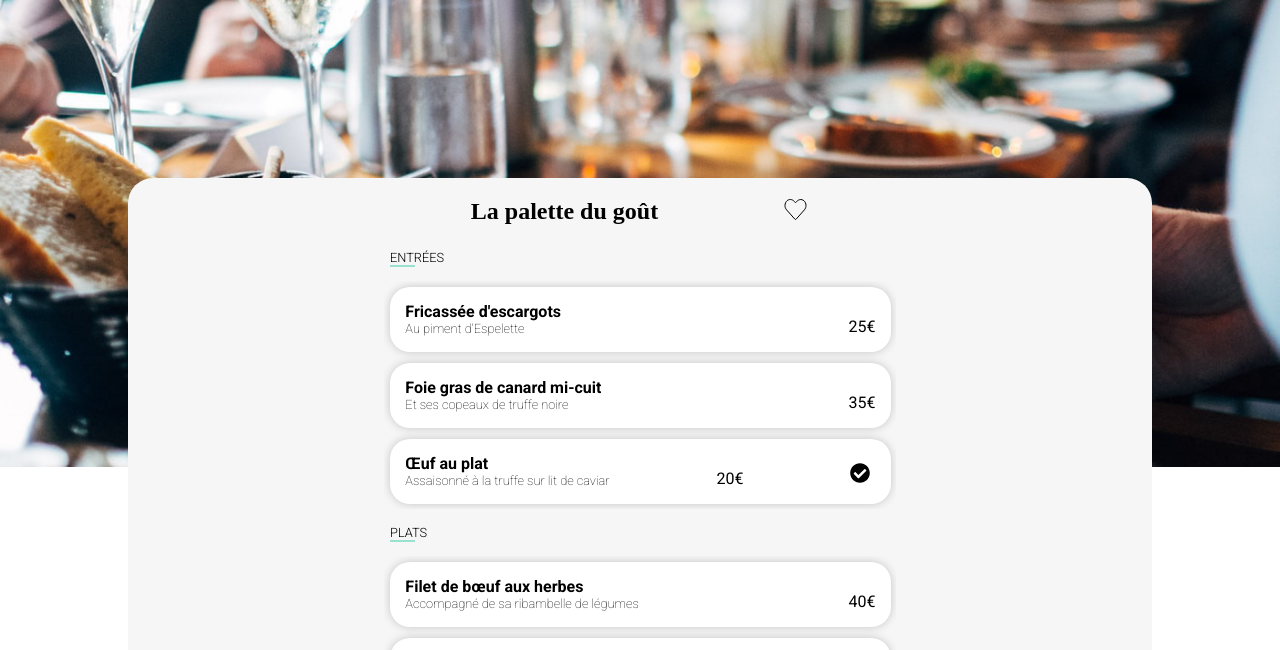
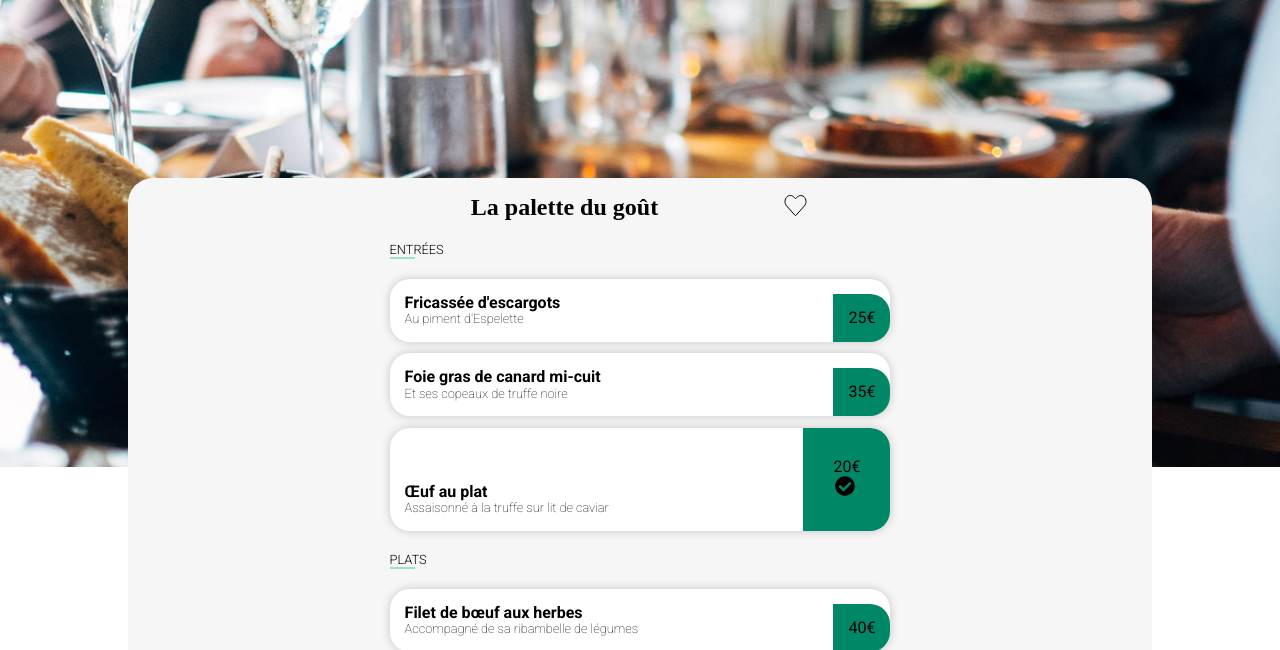
Before and after one commit to nephcode/oc-03-ohmyfood, a plain HTML site: page restaurants/lapalettedugout.html in a window 1280 px wide. Shown: the part 97-747 px from the top of the page. Drawn offline with nearby package versions, Linux system fonts and the light colour scheme; a web font is replaced by a local one.

Commit message:
Neah Updated
Bon Neah à codé ce qu'elle pouvait, le code ne fonctionne pas, je suis à plus de 24h sans sommeil sur le system donc je vais dormir.
- création d'une branche ? non juste un commit suffit puis tu réécris le code depuis le début au pire tu reviendras sur l'ancien commit
- penses à mettre a jour le kanban ste plait
- j'ai pas les idées claires faut que je reprenne là ou MOI j'ai fini, je comprends rien à ton code, c'est n'importe quoi
- fais plus de commit ste plait et laisse des vrais commentaires que je puisse suivre on a perdu deux semaines avec tout ça.

```diff
--- a/css/components/_button.scss
+++ b/css/components/_button.scss
@@ -131,14 +131,15 @@
 
   li {
     display: flex;
+    flex-direction: row;
     align-items: flex-end;
     justify-content: space-between;
-    //height: 30px;
-    margin: 0.7vh;
-    padding: 3%;
-    flex-direction: row;
+    min-height: 50px;
+    //margin: 0.7vh;
+    //padding: 3%;
     //max-width: 350px;
     //width: 300px;
+    margin: 0.7vh;
     background-color: colors.$backgroundGlobal;
     border-radius: 20px;
     @include buttonShadow(
@@ -147,16 +148,30 @@
     );
 
     div {
-      display: flex;
-      flex-direction: column;
-      flex-shrink: 1;
+      padding: 15px;
+      height: 100%;
       align-content: space-between;
+
+      &:nth-child(1) {
+        display: flex;
+flex-direction: column;        ;
+      }
 
       &:nth-child(2) {
         // Cible le deuxième div selon votre structure actuelle
         // order: 3; // Assurez-vous que c'est la valeur la plus élevée parmi les divs pour le pousser vers la fin
         justify-content: flex-end; // aligne horizontalement à la fin (droite)
         align-items: flex-end; // aligne verticalement à la fin (bas)
+      }
+      &:last-child {
+        background-color: colors.$action-secondary;
+        // Cible le deuxième div selon votre structure actuelle
+        // order: 3; // Assurez-vous que c'est la valeur la plus élevée parmi les divs pour le pousser vers la fin
+        justify-content: flex-end; // aligne horizontalement à la fin (droite)
+        align-items: flex-end; // aligne verticalement à la fin (bas)
+        border-bottom-right-radius: 20px;
+        border-top-right-radius: 20px;
+        height: 100%;
       }
 
       span {
--- a/css/components/_card.scss
+++ b/css/components/_card.scss
@@ -76,8 +76,8 @@ $radiusCard: 20px;
     &:hover {
       opacity: 0.8;
       transition: opacity 850ms;
-      color: red;
-      fill: red;
+      color: color-mix(in srgb, color percentage, color percentage);
+      fill: colors.$heart-primary;
     }
   }
 }
--- a/css/components/_check.scss
+++ b/css/components/_check.scss
@@ -4,12 +4,20 @@
 @use "../base/colors";
 @use "sass:math";
 
-
 svg {
   width: 25px;
   height: 25px;
   display: block;
 }
+
+.icone-check {
+  height: 100%;
+
+  symbol {
+    fill: white;
+  }
+}
+
 #check {
   display: block;
   position: absolute;
@@ -18,9 +26,14 @@ svg {
   opacity: 1;
   height: 25px;
   width: 25px;
-    fill: none;
-    stroke: currentColor;
+  fill: white;
+  stroke: white;
   z-index: 10;
+
+  symbol {
+    fill: white;
+  }
+
 
   &:hover {
     opacity: 0.8;
--- a/css/components/_heart.scss
+++ b/css/components/_heart.scss
@@ -4,9 +4,7 @@
 @use "../base/colors";
 @use "sass:math";
 
-
 i {
-
   align-items: center;
 
   svg {
--- a/css/restaurant.scss
+++ b/css/restaurant.scss
@@ -10,8 +10,8 @@
 @use 'components/button';
 @use 'components/card';
 @use 'components/heart';
-@use 'components/animenu';
-@use 'components/animdishes';
+//@use 'components/animenu';
+//@use 'components/animdishes';
 
 // GLOBAL & HEADER -------------------------------------------------- //
 @use 'layouts/global';
--- a/restaurants/lapalettedugout.html
+++ b/restaurants/lapalettedugout.html
@@ -3,6 +3,7 @@
 <head>
   <title>Ohmyfood - OC-03</title>
   <link rel="icon" href="/images/common/favicon.png" type="image/png">
+  <link rel="stylesheet" href="https://cdnjs.cloudflare.com/ajax/libs/normalize/8.0.1/normalize.min.css">
   <link rel="stylesheet" href="/css/restaurant.css">
   <meta name="robots" content="noindex, nofollow, noarchive">
   <meta name="viewport" content="width=device-width, initial-scale=1.0">
@@ -78,11 +79,11 @@
                     <span itemprop="description">Assaisonné à la truffe sur lit de caviar</span>
                 </div>
                 <div>
-                    <span itemprop="offers" itemscope itemtype="http://schema.org/Offer">
+                    <div>
+                        <span itemprop="offers" itemscope itemtype="http://schema.org/Offer">
                         <span itemprop="price">20</span>€
                     </span>
-                </div>
-                <div>
+
                     <i class="icone-check">
                         <svg>
                           <use href="#check"></use>
```
Also changed, not shown: css/home.css, css/restaurant.css, 2 other files. Lines whose indentation alone changed are shown as unchanged.
